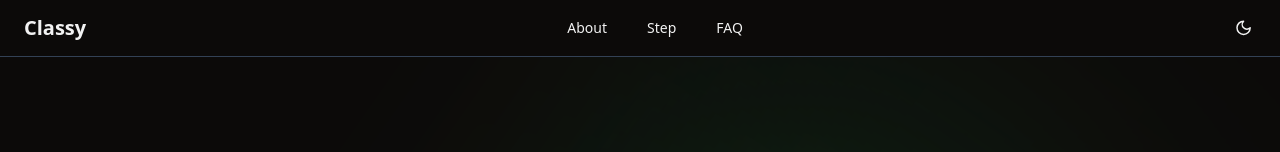
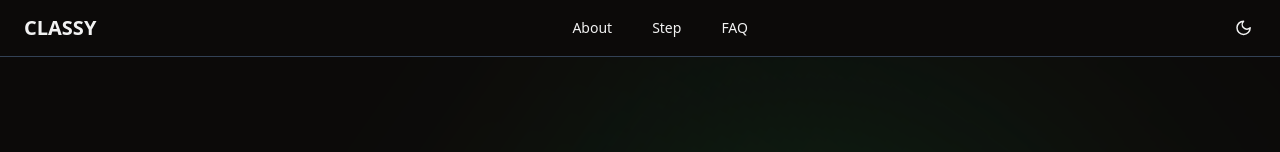
Before and after one commit to dechocolate/esc-landing, a React (Vite) app: page / in a window 1280 px wide. Shown: the top 152 px of the page. Built offline with nearby package versions, Linux system fonts and the light colour scheme; grey boxes are pictures that could not be loaded.

Commit message:
fix: tsc & page name

```diff
--- a/src/components/Footer.tsx
+++ b/src/components/Footer.tsx
@@ -12,12 +12,24 @@ export const Footer = () => {
             href="/"
             className="font-bold text-xl flex"
           >
-            <LogoIcon />
-            ShadcnUI/React
+            CLASSY
           </a>
+          <div className="mt-4">
+            사업자 등록번호 794-62-00743
+          </div>
+          <div>
+            서울특별시 강남구 테헤란로70길 12, 402호
+          </div>
+          <div>
+            hel p@classy.city
+          </div>
+          <div>
+            대표전화 070-8094-0237
+          </div>
         </div>
 
-        <div className="flex flex-col gap-2">
+
+        {/* <div className="flex flex-col gap-2">
           <h3 className="font-bold text-lg">Follow US</h3>
           <div>
             <a
@@ -147,10 +159,10 @@ export const Footer = () => {
               Twitch
             </a>
           </div>
-        </div>
+        </div> */}
       </section>
 
-      <section className="container pb-14 text-center">
+      {/* <section className="container pb-14 text-center">
         <h3>
           &copy; 2024 Landing page made by{" "}
           <a
@@ -162,7 +174,7 @@ export const Footer = () => {
             Leo Miranda
           </a>
         </h3>
-      </section>
+      </section> */}
     </footer>
   );
 };
--- a/src/components/Navbar.tsx
+++ b/src/components/Navbar.tsx
@@ -51,7 +51,7 @@ export const Navbar = () => {
               className="ml-2 font-bold text-xl flex"
             >
               {/* <LogoIcon /> */}
-              Classy
+              CLASSY
             </a>
           </NavigationMenuItem>
 
```
Also changed, not shown: tsconfig.json (+4 -4 lines).
